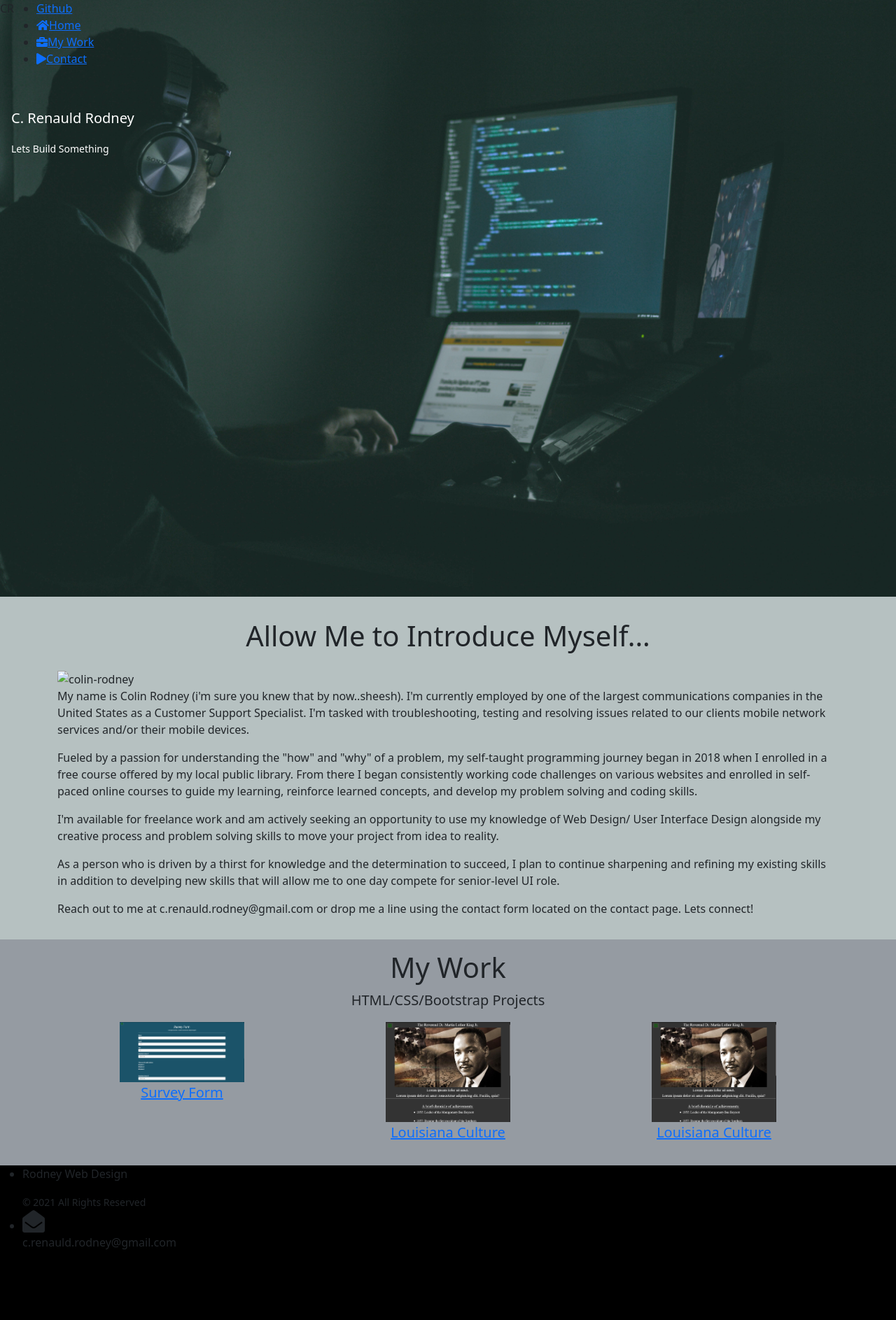
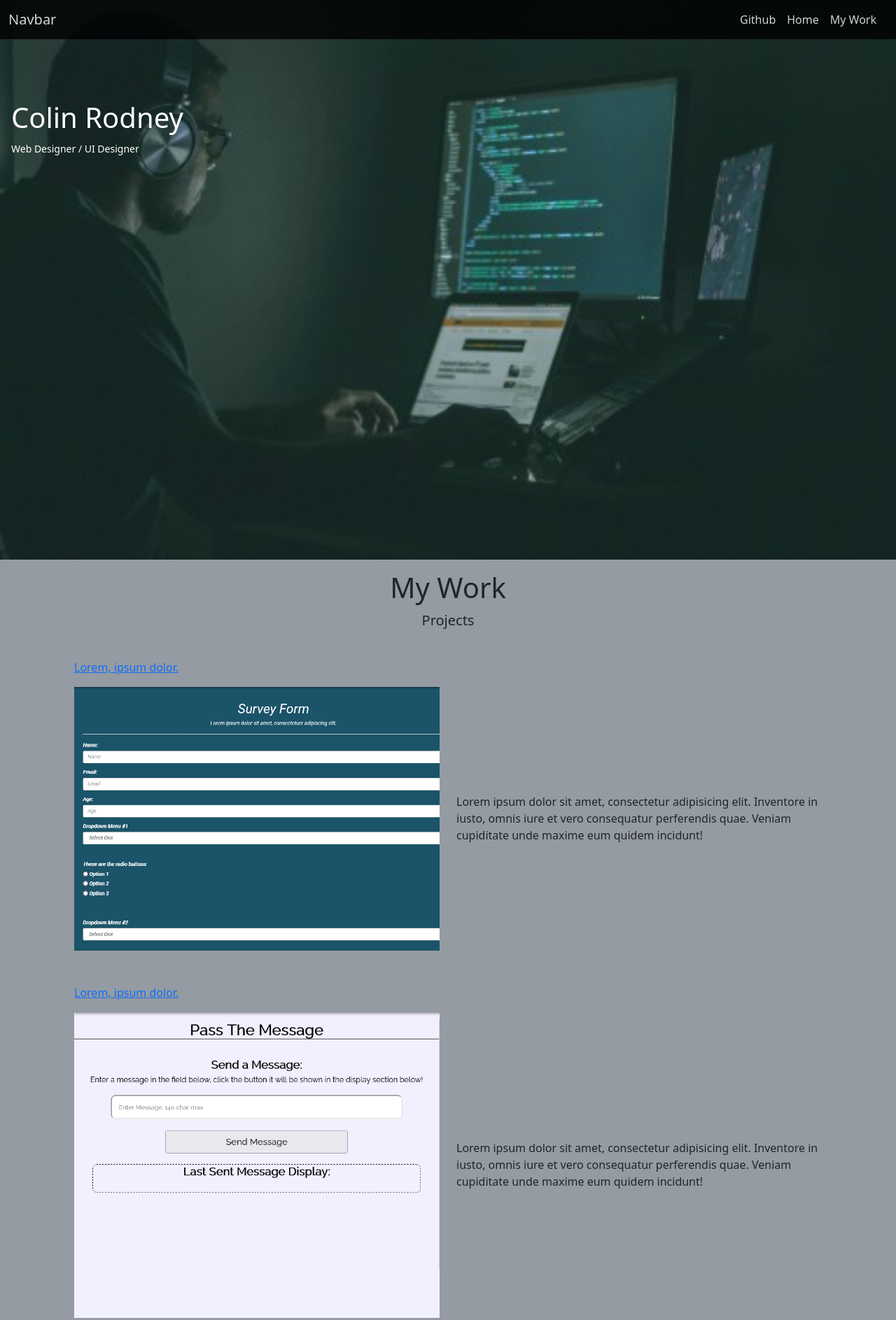
Before and after one commit to colinrodney/rwd-projects, a plain HTML site: page Portfolio_Page/index.html in a window 1280 px wide. Shown: the top 1887 px of the page at 70% size. Before the commit the page ends 1804 px from the top, so only its background shows below. Drawn offline with nearby package versions, Linux system fonts and the light colour scheme.

Commit message:
added/modified severalstyles

```diff
--- a/Portfolio_Page/index.html
+++ b/Portfolio_Page/index.html
@@ -16,7 +16,12 @@
     />
 
     <!--BOOTSTRAP -->
-    <link href="https://cdn.jsdelivr.net/npm/bootstrap@5.1.0/dist/css/bootstrap.min.css" rel="stylesheet" integrity="sha384-KyZXEAg3QhqLMpG8r+8fhAXLRk2vvoC2f3B09zVXn8CA5QIVfZOJ3BCsw2P0p/We" crossorigin="anonymous">
+    <link
+      href="https://cdn.jsdelivr.net/npm/bootstrap@5.1.0/dist/css/bootstrap.min.css"
+      rel="stylesheet"
+      integrity="sha384-KyZXEAg3QhqLMpG8r+8fhAXLRk2vvoC2f3B09zVXn8CA5QIVfZOJ3BCsw2P0p/We"
+      crossorigin="anonymous"
+    />
 
     <!--Local CSS-->
     <link rel="stylesheet" href="style.css" />
@@ -26,125 +31,153 @@
 
   <body>
     <!-- Navigation -->
-    <nav id="navbar" class='nav sticky'>
-        <p class='logo'>CR</p>
-        <ul>
-          <li class="current"><a id="profile-link" target="_blank" href="https://github.com/colinrodney">Github</a></li>
-          <li class="current"><a href="index.html"><i class="fas fa-home"></i>Home</a></li>
-          <li class="current"><a href="#projects"><i class="fas fa-briefcase"></i>My Work</a></li>
-          <!-- <li class="current"><a target="_blank" href="https://colinrodney.github.io/resume/"><i class="fas fa-file"></i>Resume</a></li> -->
-          <li class="current"><a href="contact.html"><i class="fas fa-play"></i>Contact</a></li>
+    <nav
+      id="navbar"
+      class="navbar navbar-dark bg-custom navbar-expand-md nav sticky"
+    >
+      <div class="container-fluid">
+        <a class="navbar-brand" href="#">Navbar</a>
+        <button
+          class="navbar-toggler"
+          type="button"
+          data-bs-toggle="collapse"
+          data-bs-target="#navbarSupportedContent"
+          aria-controls="navbarSupportedContent"
+          aria-expanded="false"
+          aria-label="Toggle navigation"
+        >
+          <span class="navbar-toggler-icon"></span>
+        </button>
+        <div class="collapse navbar-collapse" id="navbarSupportedContent">
+          <ul class="navbar-nav ms-auto mb-2 mb-lg-0">
+            <li class="current">
+              <a
+                id="profile-link"
+                target="_blank"
+                href="https://github.com/colinrodney"
+                >Github</a
+              >
+            </li>
+            <li class="current">
+              <a href="index.html">Home</a>
+            </li>
+
+            <li class="current">
+              <a href="#projects">My Work</a>
+            </li>
           </ul>
+        </div>
+      </div>
     </nav>
+    <!-- END ORIGINAL NAV -->
 
-    <!-- MAIN CONTENT -->
-    <div id="header-home">
-      <!-- <img class="hero" src="https://source.unsplash.com/Q1p7bh3SHj8" alt=""> -->
-      <img class="hero" src="images/coding.jpg" alt="coding" srcset="">
-      <div class=" header-content hero-text">
-        <p class="lead">C. Renauld Rodney</p>
-        <small class='tagline'>Lets Build Something</small>
+    <!-- WELCOME SECTION -->
+    <section id="welcome-section">
+      <img src="images/coding compressed.jpg" alt="coding" srcset="" />
+      <div class="header-content hero-text">
+        <h1>Colin Rodney</h1>
+        <small class="tagline">Web Designer / UI Designer</small>
       </div>
-      <!-- <div class="header-content"></div> -->
-    </div>
-    <!-- END HEADER -->
+    </section>
+    <!-- END WELCOME SECTION -->
 
-    <!-- ABOUT INTEGRATION SECTION: 1 -->
-    <section id="welcome-section">
-      <h1 class="py-3 text-center">Allow Me to Introduce Myself...</h1>
-      <div class="container welcome">
-        <div id="img">
-          <img src="img/personal_pic.jpg" alt="colin-rodney" />
-        </div>
-        <div id="info">
-          <p>
-            My name is Colin Rodney (i'm sure you knew that by now..sheesh). I'm currently employed by one of the largest communications companies in the United States as a Customer Support Specialist. I'm tasked with troubleshooting, testing and  resolving issues related to our clients mobile network services and/or their mobile devices.
-          </p>
-          <p>
-            Fueled by a passion for understanding the "how" and "why" of a problem,
-            my self-taught programming journey began in 2018 when I enrolled in a free course offered by my local public library.
-            From there I began consistently working code challenges on various websites and enrolled in self-paced online courses to guide my learning, reinforce learned concepts, and develop my problem solving and coding skills.
-          </p>
-          <p>
-            I'm available for freelance work and am actively seeking an opportunity to use my knowledge of Web Design/ User Interface Design alongside my creative process and problem solving skills to move your project from idea to reality.
-          </p>
-          <p>
-            As a person who is driven by a thirst for knowledge and the determination to succeed, I plan to continue sharpening and refining my existing skills in addition to develping new skills that will allow me to one day compete for senior-level UI role.
-          </p>
-          <p>
-            Reach out to me at c.renauld.rodney@gmail.com or drop me a line using the contact form located on the contact page. Lets connect!
+    <!-- SECTION: Projects -->
+    <div id="projects">
+      <h1 class="text-center">My Work</h1>
+      <p class="lead text-center">Projects</p>
+      <div class="container">
+        <div class="project-card">
+          <a href="https://www.google.com" target="_blank">
+            <p class="project-name">Lorem, ipsum dolor.</p>
+          </a>
+          <div class="row row-cols-sm-2">
+            <img
+              src="images/survey-form-ss-compressed-new.png"
+              alt="card-image"
+            />
+            <div class="d-flex align-items-center project-info">
+              <p class="my-3">
+                Lorem ipsum dolor sit amet, consectetur adipisicing elit.
+                Inventore in iusto, omnis iure et vero consequatur perferendis
+                quae. Veniam cupiditate unde maxime eum quidem incidunt!
               </p>
             </div>
           </div>
-    </section>
-    <!-- END: ABOUT INTEGRATION SECTION: 1 -->
-
-    <!-- SECTION: Projects -->
-    <!-- PROJECTS / MY WORK -->
-    <section id="projects">
-      <h1 class="text-center">My Work</h1>
-      <p class="lead text-center">HTML/CSS/Bootstrap Projects</p>
-      <div class="container">
-        <div class="row row-cols-md-3">
-
-          <a href="https://colinrodney.github.io/survey-form/" target="_blank">
-            <div class="projects">
-              <div class="project-screenshot">
-                <img
-                  src="images/survey-form-ss.png"
-                  alt="img"
-                />
         </div>
-              <div class="project-title">
-                <p class="lead text-center">Survey Form</p>
+        <div class="project-card">
+          <a href="https://www.google.com" target="_blank">
+            <p class="project-name">Lorem, ipsum dolor.</p>
+          </a>
+          <div class="row row-cols-sm-2">
+            <img src="images/pass-the-message-ss.png" alt="card-image" />
+            <div class="d-flex align-items-center project-info">
+              <p class="my-3">
+                Lorem ipsum dolor sit amet, consectetur adipisicing elit.
+                Inventore in iusto, omnis iure et vero consequatur perferendis
+                quae. Veniam cupiditate unde maxime eum quidem incidunt!
+              </p>
             </div>
           </div>
+        </div>
+        <div class="project-card">
+          <a href="https://www.google.com" target="_blank">
+            <p class="project-name">Lorem, ipsum dolor.</p>
           </a>
-          <a href="https://colinrodney.github.io/louisiana/" target="_blank">
-            <div class="projects">
-              <div class="project-screenshot">
-                <!-- <img
-                  src="img/screenshots/html_css/louisiana-culture.jpg"
-                  alt="img"
-                /> -->
+          <div class="row row-cols-sm-2">
             <img
-                  src="images/tribute-page-ss.png"
-                  alt="img"
+              src="images/card-image-compressed-resized.jpg"
+              alt="card-image"
             />
-              </div>
-              <div class="project-title">
-                <p class="lead text-center">Louisiana Culture</p>
+            <div class="d-flex align-items-center project-info">
+              <p class="my-3">
+                Lorem ipsum dolor sit amet, consectetur adipisicing elit.
+                Inventore in iusto, omnis iure et vero consequatur perferendis
+                quae. Veniam cupiditate unde maxime eum quidem incidunt!
+              </p>
             </div>
           </div>
+        </div>
+        <div class="project-card">
+          <a href="https://www.google.com" target="_blank">
+            <p class="project-name">Lorem, ipsum dolor.</p>
           </a>
-          <a href="https://colinrodney.github.io/louisiana/" target="_blank">
-            <div class="projects">
-              <div class="project-screenshot">
-                <!-- <img
-                  src="img/screenshots/html_css/louisiana-culture.jpg"
-                  alt="img"
-                /> -->
+          <div class="row row-cols-sm-2">
             <img
-                  src="images/tribute-page-ss.png"
-                  alt="img"
+              src="images/card-image-compressed-resized.jpg"
+              alt="card-image"
             />
-              </div>
-              <div class="project-title">
-                <p class="lead text-center">Louisiana Culture</p>
+            <div class="d-flex align-items-center project-info">
+              <p class="my-3">
+                Lorem ipsum dolor sit amet, consectetur adipisicing elit.
+                Inventore in iusto, omnis iure et vero consequatur perferendis
+                quae. Veniam cupiditate unde maxime eum quidem incidunt!
+              </p>
             </div>
           </div>
+        </div>
+        <div class="project-card">
+          <a href="https://www.google.com" target="_blank">
+            <p class="project-name">Lorem, ipsum dolor.</p>
           </a>
+          <div class="row row-cols-sm-2">
+            <img
+              src="images/card-image-compressed-resized.jpg"
+              alt="card-image"
+            />
+            <div class="d-flex align-items-center project-info">
+              <p class="my-3">
+                Lorem ipsum dolor sit amet, consectetur adipisicing elit.
+                Inventore in iusto, omnis iure et vero consequatur perferendis
+                quae. Veniam cupiditate unde maxime eum quidem incidunt!
+              </p>
             </div>
+          </div>
+        </div>
+      </div>
+    </div>
+    <!-- END PROJECTS SECTION -->
 
-
-      <!-- END SECTION: Projects -->
-
-      <!-- ADD FUNCTIONAL AREAS HERE -->
-
-      <!-- END FUNCTIONAL AREAS -->
-
-
-    </section>
+    <!-- PROJECTS / MY WORK -->
 
     <!--FOOTER -->
     <footer id="footer">
@@ -164,7 +197,10 @@
     <script src="https://cdn.freecodecamp.org/testable-projects-fcc/v1/bundle.js"></script>
 
     <!-- BOOTSTRAP JS -->
-    <script src="https://cdn.jsdelivr.net/npm/bootstrap@5.1.0/dist/js/bootstrap.bundle.min.js" integrity="sha384-U1DAWAznBHeqEIlVSCgzq+c9gqGAJn5c/t99JyeKa9xxaYpSvHU5awsuZVVFIhvj" crossorigin="anonymous"></script>
-
+    <script
+      src="https://cdn.jsdelivr.net/npm/bootstrap@5.1.0/dist/js/bootstrap.bundle.min.js"
+      integrity="sha384-U1DAWAznBHeqEIlVSCgzq+c9gqGAJn5c/t99JyeKa9xxaYpSvHU5awsuZVVFIhvj"
+      crossorigin="anonymous"
+    ></script>
   </body>
 </html>
--- a/Portfolio_Page/style.css
+++ b/Portfolio_Page/style.css
@@ -6,27 +6,38 @@
 
 body {
   background: #000;
+  height: 100vh;
 }
 
 :root {
+  /* height: 100vh; */
   --lightgray: #b6c1c1;
   --slightly-less-lightgray: #959ba2;
 }
 
 /* NAVBAR */
+.bg-custom {
+  background: inherit;
+  opacity: 0.8;
+}
+
 .sticky {
   position: fixed;
   width: 100%;
 }
 
+ul li {
+  margin: 0 1rem 0 0;
+}
+
+ul a {
+  text-decoration: none;
+  color: #fff;
+}
+
 /* HEADER */
 #header {
   position: relative;
-}
-
-/* HERO IMAGE + HERO IMAGE TEXT OVERLAY */
-.hero {
-  width: 100%;
 }
 
 .hero-text {
@@ -38,14 +49,22 @@ body {
 }
 
 /* WELCOME SECTION */
+.welcome {
+  background: inherit;
+}
+
 #welcome-section {
-  height: 100%;
-  padding: 1rem;
+  width: 100%;
+  height: 100vh;
+
+  /* padding: 1rem; */
   background: var(--lightgray);
 }
 
-.welcome {
-  background: inherit;
+#welcome-section img {
+  width: 100%;
+  height: 100%;
+  object-fit: cover;
 }
 
 /* PROJECTS SECTION */
@@ -60,5 +79,33 @@ body {
   margin: 0 auto;
 }
 
-@media (min-width: 768px) {
+/* FOOTER */
+#footer {
+  color: #fff;
 }
+
+.project-card {
+  padding: 1.5rem;
+  /* background: lightblue; */
+}
+
+.project-card a {
+  display: block;
+  margin: 0 auto;
+  text-align: center;
+  max-width: 50%;
+}
+/* card-image  */
+img {
+  display: block;
+}
+
+/* @media (max-width: 576px) {
+  #welcome-img {
+  }
+} */
+@media (min-width: 567px) {
+  .project-card a {
+    display: inline-block;
+  }
+}
```
Also changed, not shown: Portfolio_Page/images/card-image-compressed-resized.jpg (added), Portfolio_Page/images/coding compressed.jpg (added), Portfolio_Page/images/site-pic-mobile.jpg (added), Portfolio_Page/images/site-pic.jpg (added), Portfolio_Page/images/survey-form-ss-compressed-new.png (added), Portfolio_Page/images/survey-form-ss-compressed.png (added). Lines whose indentation alone changed are shown as unchanged.
